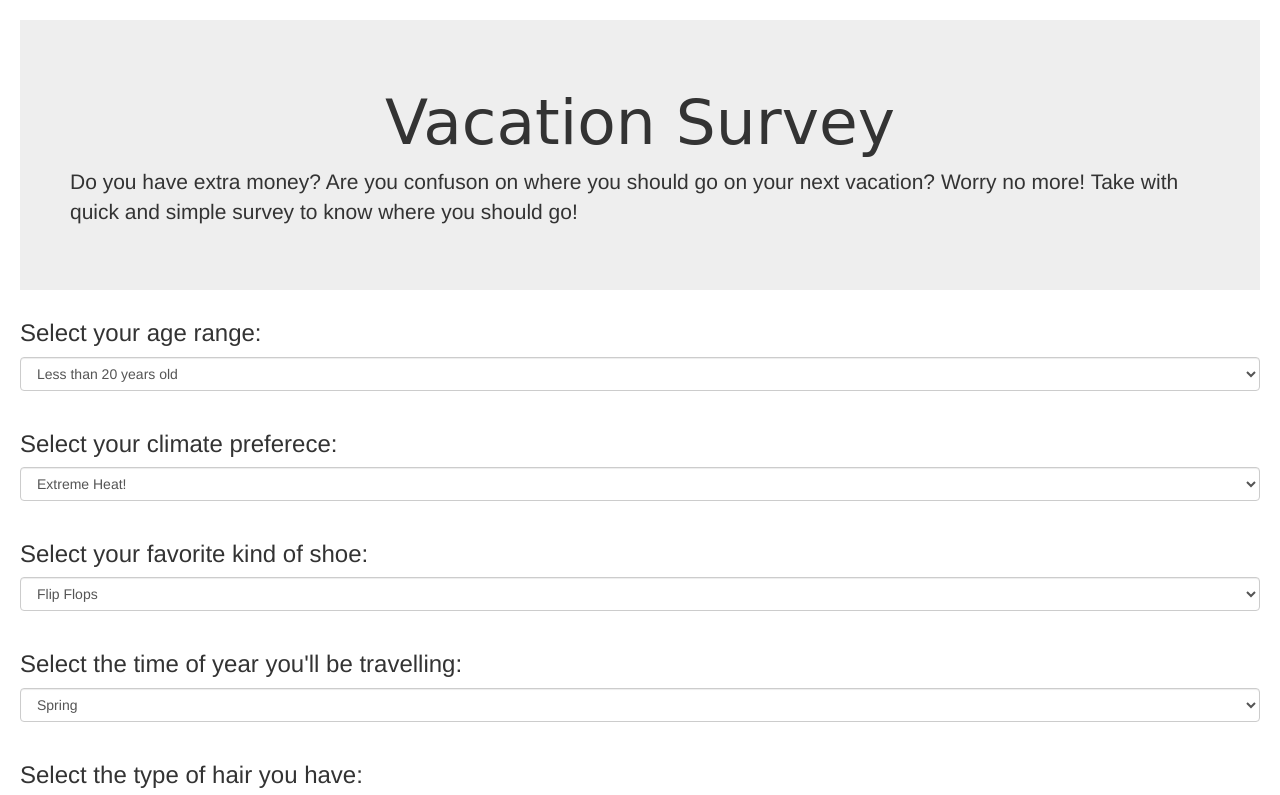
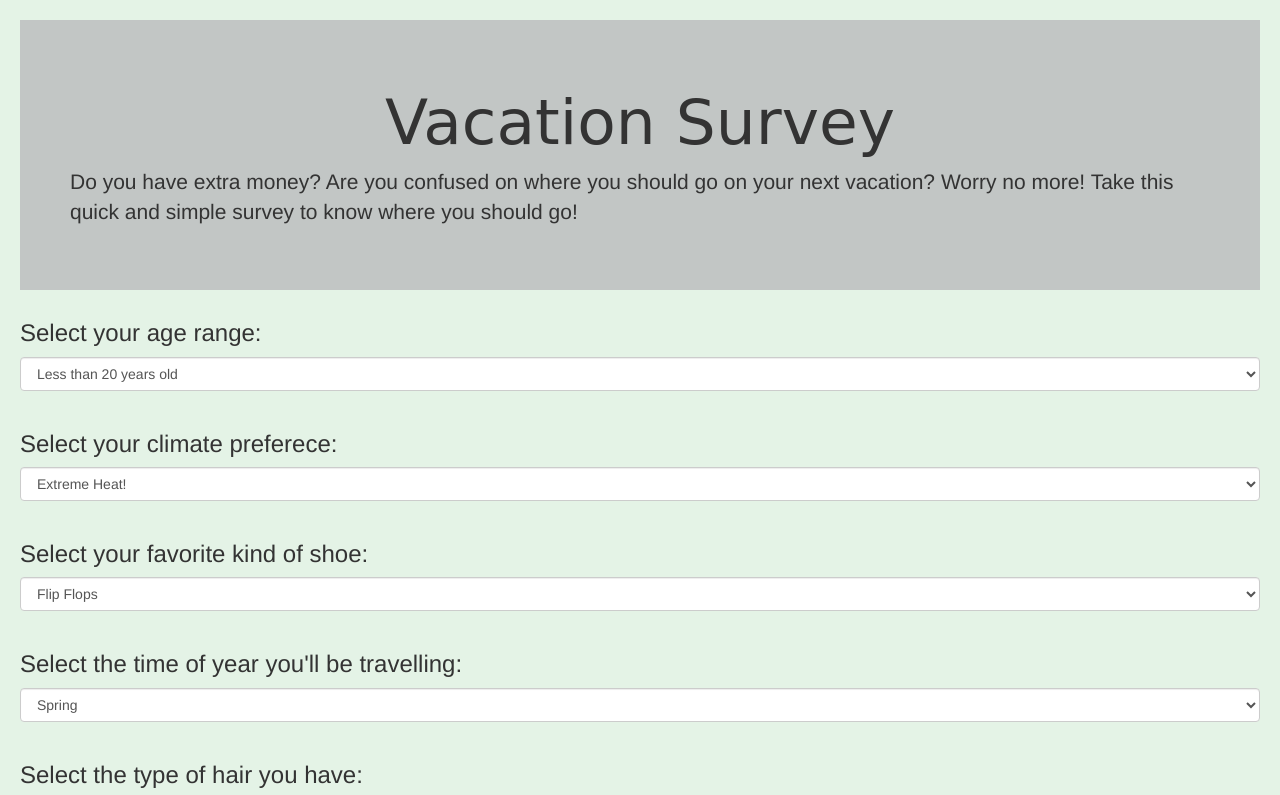
Before and after one commit to Lieghti/Project2, a plain HTML site: page index.html in a window 1280 px wide. Shown: the top 795 px of the page. Drawn offline with Linux system fonts and the light colour scheme.

Commit message:
adding custom css

```diff
--- a/css/styles.css
+++ b/css/styles.css
@@ -1,7 +1,6 @@
 h1 {
   font-family: cursive;
   text-align: center;
-
 }
 
 #cold, #moderate, #hot {
@@ -11,3 +10,15 @@ h1 {
 body {
   margin: 20px
 }
+
+img {
+  width: 800px;
+  height: auto;
+}
+
+body {
+  background-color:#E4F3E6;
+}
+.jumbotron {
+  background-color:#C2C6C5
+}
--- a/index.html
+++ b/index.html
@@ -13,7 +13,7 @@
 
   <div class="container">
     <h1>Vacation Survey</h1>
-    <p>Do you have extra money? Are you confuson on where you should go on your next vacation? Worry no more! Take with quick and simple survey to know where you should go!</p>
+    <p>Do you have extra money? Are you confused on where you should go on your next vacation? Worry no more! Take this quick and simple survey to know where you should go!</p>
   </div>
 </div>
 
--- a/js/scripts.js
+++ b/js/scripts.js
@@ -5,7 +5,6 @@ var hot = 0;
 $(document).ready(function() {
 
   $("#survey").submit(function(event) {
-  //debugger;
     console.log(hot);
     var ageRangeInput = parseInt($("#age-range").val());
     var climateInput = parseInt($("#climate").val());
@@ -104,6 +103,8 @@ $(document).ready(function() {
 
     event.preventDefault();
   });
+
+});
 });
 
 
```
Also changed, not shown: 1 other file.
